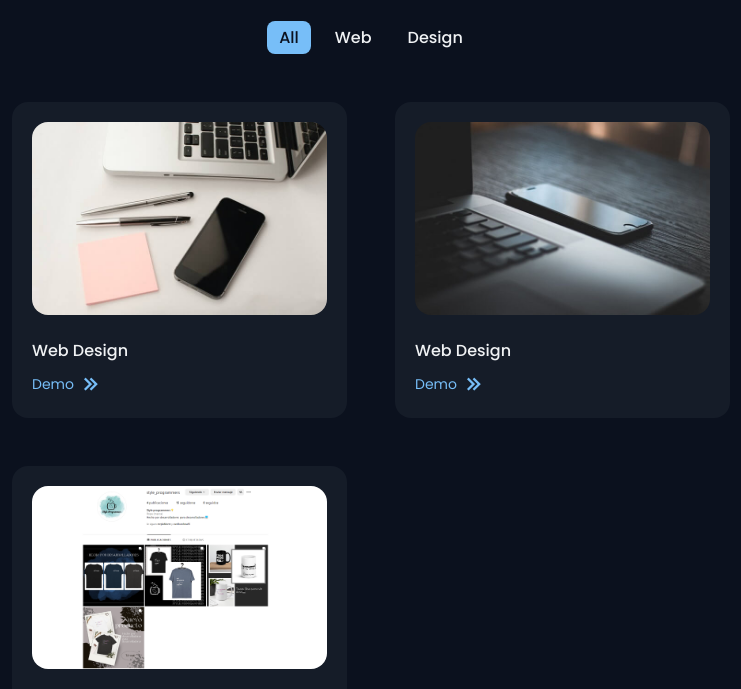
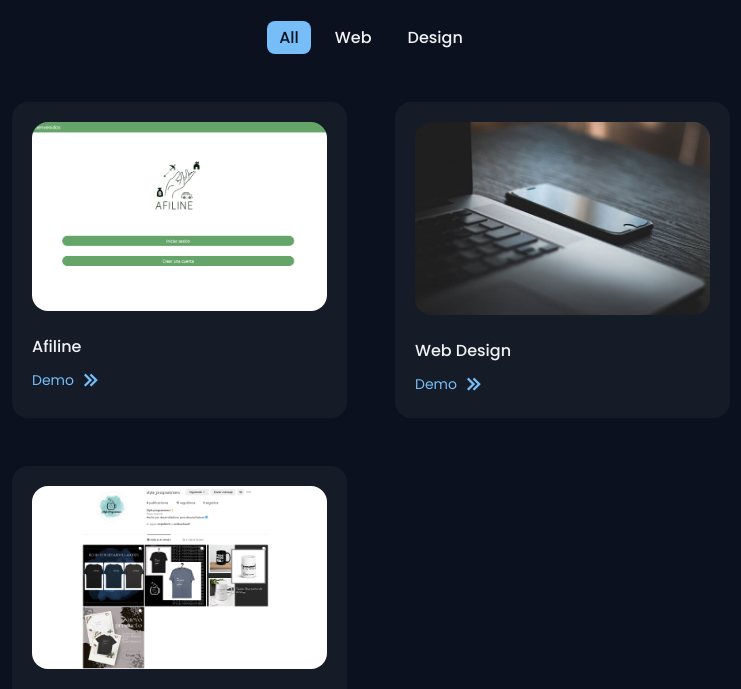
Before and after one commit to valen715/portafolio, a plain HTML site: page index.html in a window 1280 px wide. Shown: the part 2820-3509 px from the top of the page, without its empty margins (269-1010 px from the left). Drawn offline with nearby package versions, Linux system fonts and the light colour scheme.

Commit message:
Proyecto de Afiline

```diff
--- a/index.html
+++ b/index.html
@@ -485,11 +485,11 @@
 
             <div class="work__container container grid">
                 <div class="work__card mix web">
-                    <img src="assets/img/work1.jpg" alt="" class="work__img">
+                    <img src="assets/img/afiline.png" alt="" class="work__img">
 
-                    <h3 class="work__title">Web Design</h3>
+                    <h3 class="work__title">Afiline</h3>
 
-                    <a href="#" class="work__button">
+                    <a href="https://equipo7-cm-ppi2020.vercel.app/" class="work__button">
                         Demo <i class='bx bx-chevrons-right work__icon'></i>
                     </a>
                 </div>
```
Also changed, not shown: assets/img/afiline.png (added).
